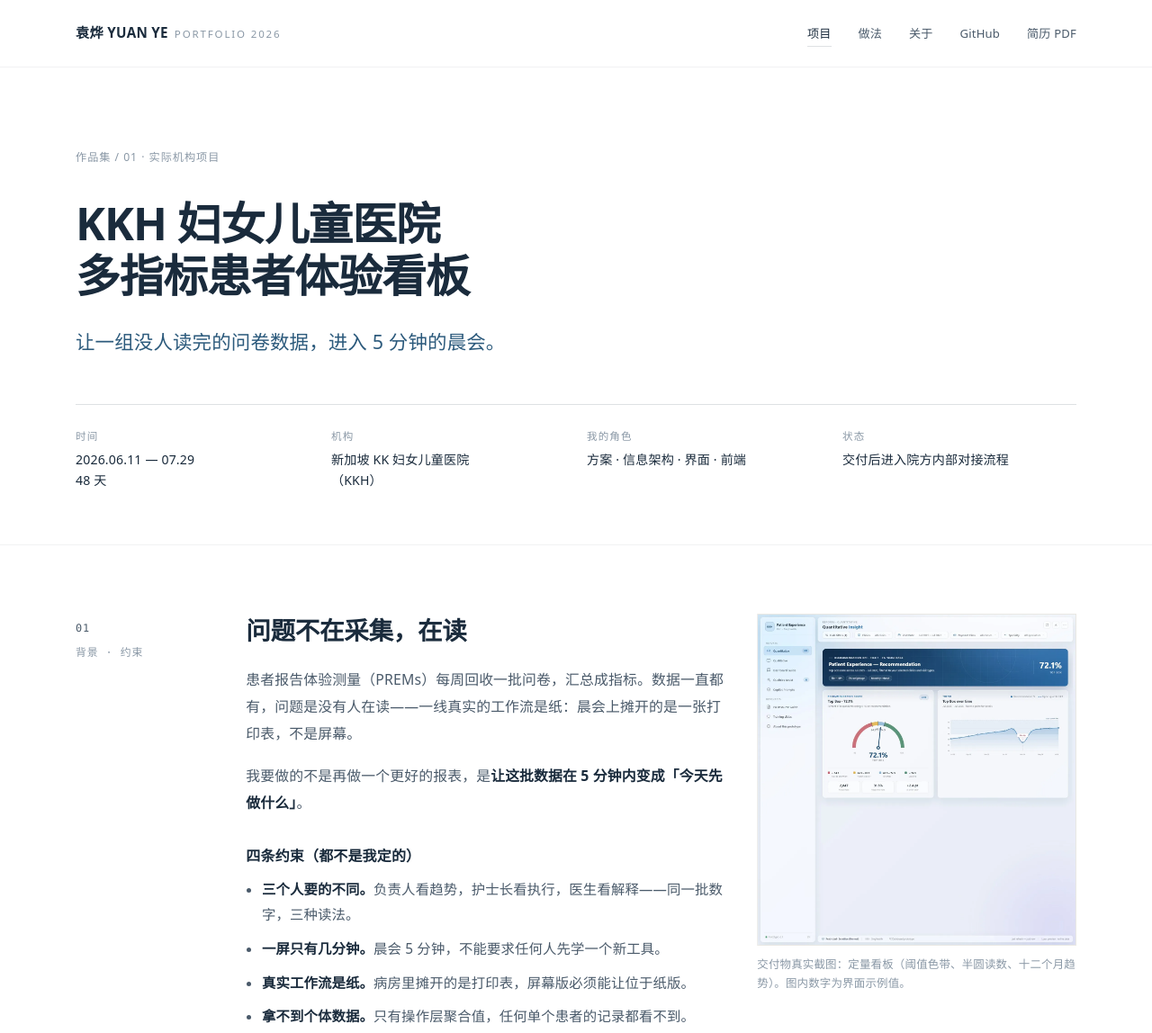
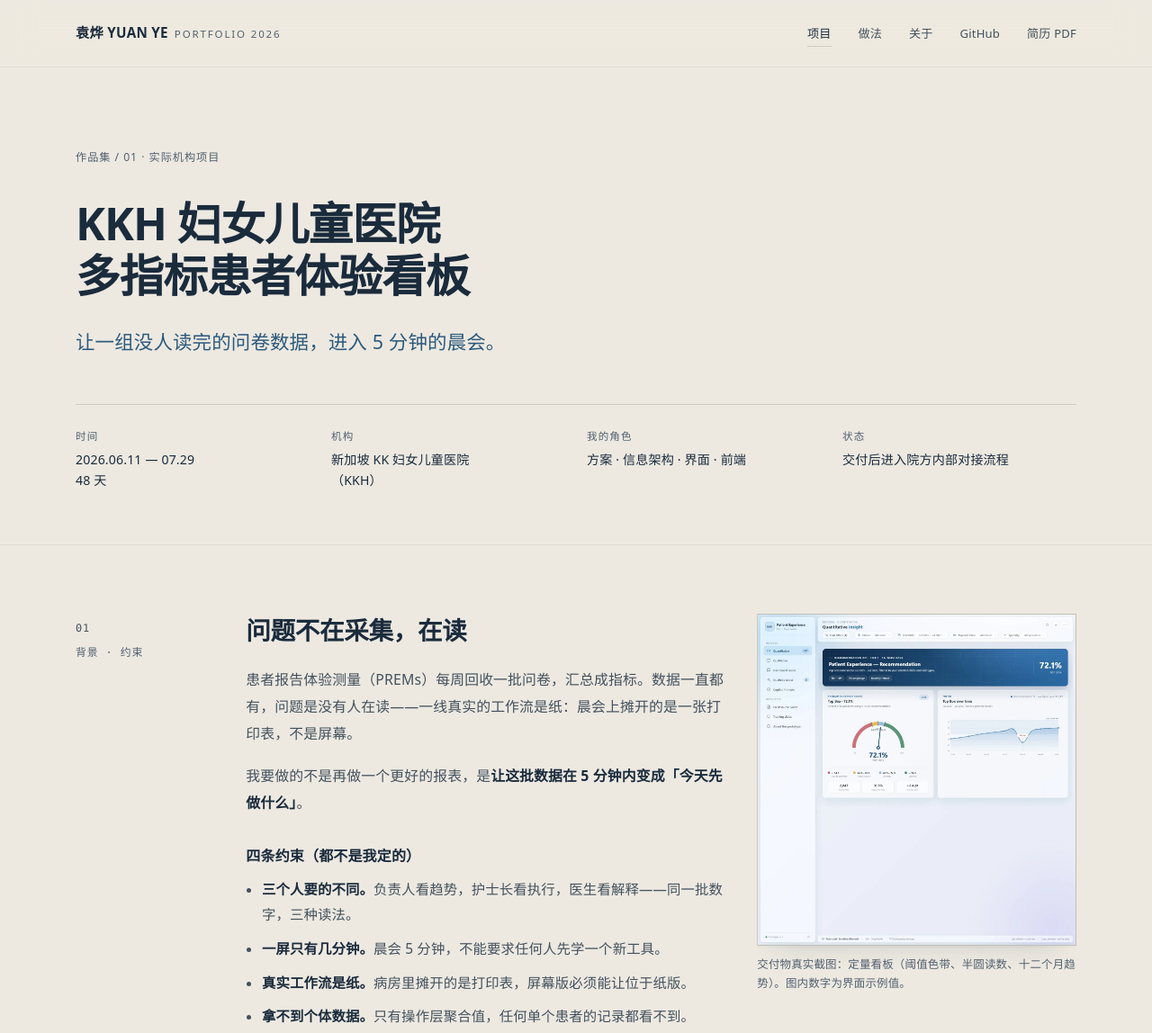
Before and after one commit to YMaTaZ/portfolio-2026, a plain HTML site: page work/kkh.html in a window 1280 px wide. Shown: the top 1148 px of the page at 90% size. Drawn offline with Linux system fonts and the light colour scheme.

Commit message:
底色改为暖纸 #EDE9E1，文字四档重算对比度，图框加浅投影

```diff
--- a/assets/css/motion.css
+++ b/assets/css/motion.css
@@ -85,14 +85,14 @@ html{scroll-padding-top:calc(var(--head-h) + 8px);}
   position:sticky;
   top:0;
   z-index:60;
-  background:rgba(255,255,255,.78);
+  background:rgba(237,233,225,.78);
   -webkit-backdrop-filter:saturate(180%) blur(18px);
   backdrop-filter:saturate(180%) blur(18px);
   transition:background var(--t-fast) var(--e-soft),
              border-color var(--t-fast) var(--e-soft);
 }
 @supports not ((backdrop-filter:blur(1px)) or (-webkit-backdrop-filter:blur(1px))){
-  .site-head{background:rgba(255,255,255,.96);}
+  .site-head{background:rgba(237,233,225,.96);}
 }
 .site-head .wrap{transition:padding var(--t-fast) var(--e-soft);}
 .site-head.is-scrolled .wrap{padding-top:13px;padding-bottom:13px;}
@@ -153,7 +153,7 @@ html{scroll-padding-top:calc(var(--head-h) + 8px);}
    6｜作品列表：整行从左浮起一层底，标题右移，行高不变
    --------------------------------------------------------------- */
 .work-list a{
-  background-image:linear-gradient(90deg,var(--tint) 0%,rgba(246,244,239,0) 78%);
+  background-image:linear-gradient(90deg,var(--tint) 0%,rgba(226,220,207,0) 78%);
   background-repeat:no-repeat;
   background-position:0 50%;
   background-size:0% 100%;
--- a/assets/css/style.css
+++ b/assets/css/style.css
@@ -2,7 +2,7 @@
    袁烨 · 作品集 2026
    本站按 frontend-assets/skill/RULES.md（minimal-design v0.3.0）自建：
      · 每屏 ≤5 色、主色唯一、accent 面积 ≤8%
-     · 正文对比 ≥4.5:1（ink on paper = 12.6:1，ink-soft = 7.1:1）
+     · 正文对比 ≥4.5:1（实测：ink 11.9:1，soft 6.7:1，faint 5.3:1，accent 6.1:1）
      · 中文行宽 32–36em、拉丁 65–75ch
      · 标题上方不加 eyebrow（标签走左轨或行内）
      · 等分只用一种：12 栏
@@ -13,14 +13,17 @@
    ============================================================== */
 
 :root{
-  --paper:#FFFFFF;
-  --tint:#F6F4EF;
+  /* 底色：暖纸，不是白屏。
+     用户反馈「太白太亮」，整站从 #FFFFFF 压到浅砂。
+     文字同时加深，保住对比度（见下方实测）。 */
+  --paper:#EDE9E1;
+  --tint:#E2DCCF;
   --ink:#1A2B3C;
-  --soft:#4A5A6A;
-  --faint:#8A98A6;
+  --soft:#43515D;
+  --faint:#52606F;
   --accent:#2C5A7C;
-  --line:rgba(26,43,60,.14);
-  --line2:rgba(26,43,60,.06);
+  --line:rgba(26,43,60,.16);
+  --line2:rgba(26,43,60,.08);
 
   --col:12;
   --gap:24px;
@@ -176,8 +179,9 @@ a:focus-visible,button:focus-visible{outline:2px solid var(--accent);outline-off
 }
 .hero-fig-frame{
   overflow:hidden;
-  border:1px solid var(--line2);
+  border:1px solid var(--line);
   background:var(--tint);
+  box-shadow:0 1px 2px rgba(26,43,60,.05),0 14px 34px -26px rgba(26,43,60,.45);
 }
 .hero-fig img{
   width:100%;
@@ -510,8 +514,9 @@ a:focus-visible,button:focus-visible{outline:2px solid var(--accent);outline-off
 .fig{margin:clamp(24px,3.4vw,40px) 0;max-width:100%;}
 .fig img{
   width:100%;
-  border:1px solid var(--line2);
+  border:1px solid var(--line);
   background:var(--tint);
+  box-shadow:0 1px 2px rgba(26,43,60,.04),0 12px 30px -24px rgba(26,43,60,.42);
 }
 .fig figcaption{
   margin-top:.8em;
@@ -558,7 +563,8 @@ a:focus-visible,button:focus-visible{outline:2px solid var(--accent);outline-off
 }
 .screens figure{margin:0;}
 .screens img{
-  border:1px solid var(--line2);
+  border:1px solid var(--line);
+  box-shadow:0 1px 2px rgba(26,43,60,.04),0 12px 28px -22px rgba(26,43,60,.42);
   aspect-ratio:4/3;
   object-fit:cover;
   object-position:top center;
@@ -744,7 +750,7 @@ table.t td.n{font-family:var(--mono);color:var(--ink);}
 .tracebar{
   border:1px solid rgba(44,90,124,.34);
   border-top:0;
-  background:rgba(44,90,124,.05);
+  background:rgba(44,90,124,.07);
   font-size:.76rem;line-height:1.5;color:var(--accent);
   padding:7px 12px;text-align:center;
 }
--- a/work/kkh.html
+++ b/work/kkh.html
@@ -5,7 +5,7 @@
 <meta name="viewport" content="width=device-width, initial-scale=1">
 <title>KKH 妇女儿童医院 · 多指标患者体验看板 — 袁烨</title>
 <meta name="description" content="让一组没人读完的问卷数据，进入 5 分钟的晨会。KKH 妇女儿童医院患者体验看板：方案、信息架构、界面与前端由一人完成。">
-<meta name="theme-color" content="#FFFFFF">
+<meta name="theme-color" content="#EDE9E1">
 <meta property="og:type" content="article">
 <meta property="og:title" content="KKH 妇女儿童医院 · 多指标患者体验看板">
 <meta property="og:description" content="让一组没人读完的问卷数据，进入 5 分钟的晨会。">
```
Also changed, not shown: 404.html (+2 -2 lines), index.html (+1 -1 lines), work/chair.html (+1 -1 lines), work/digest.html (+1 -1 lines), work/eodd.html (+1 -1 lines), work/minimal-design.html (+1 -1 lines), 1 other file.
